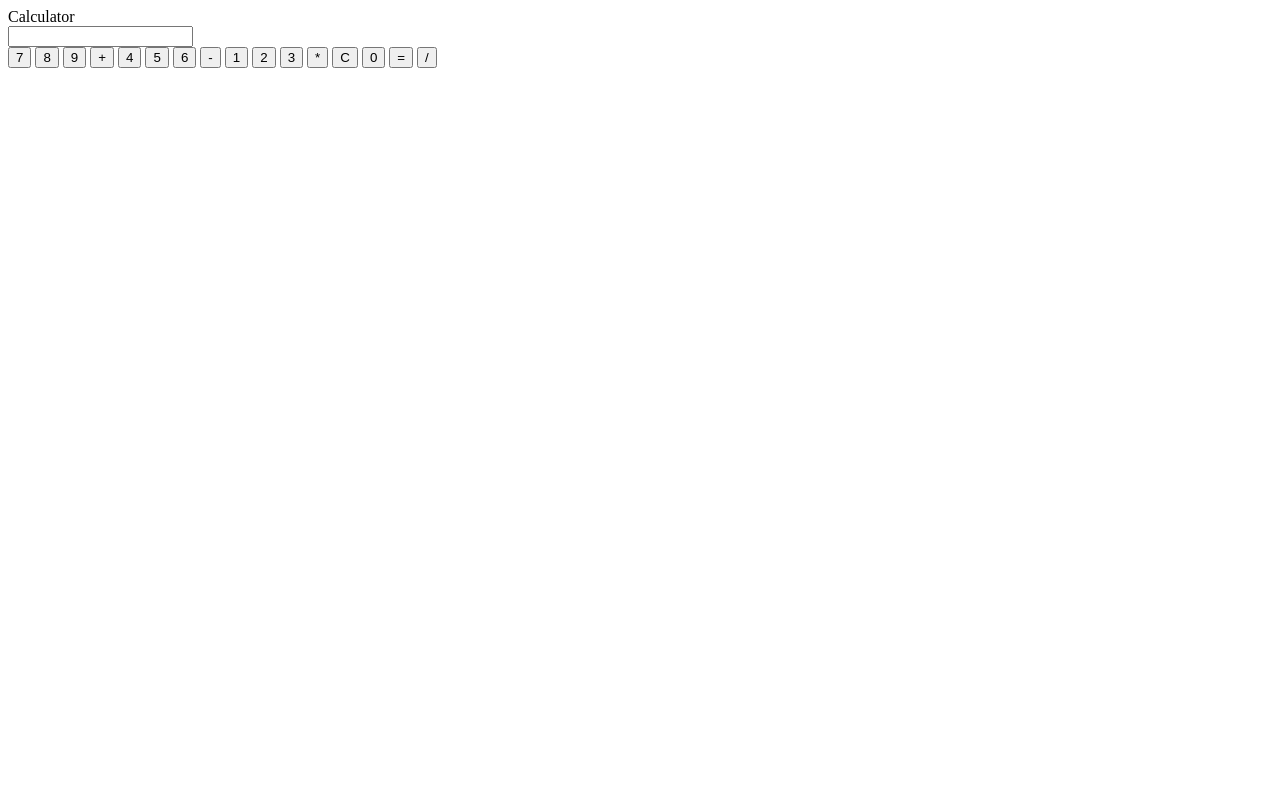
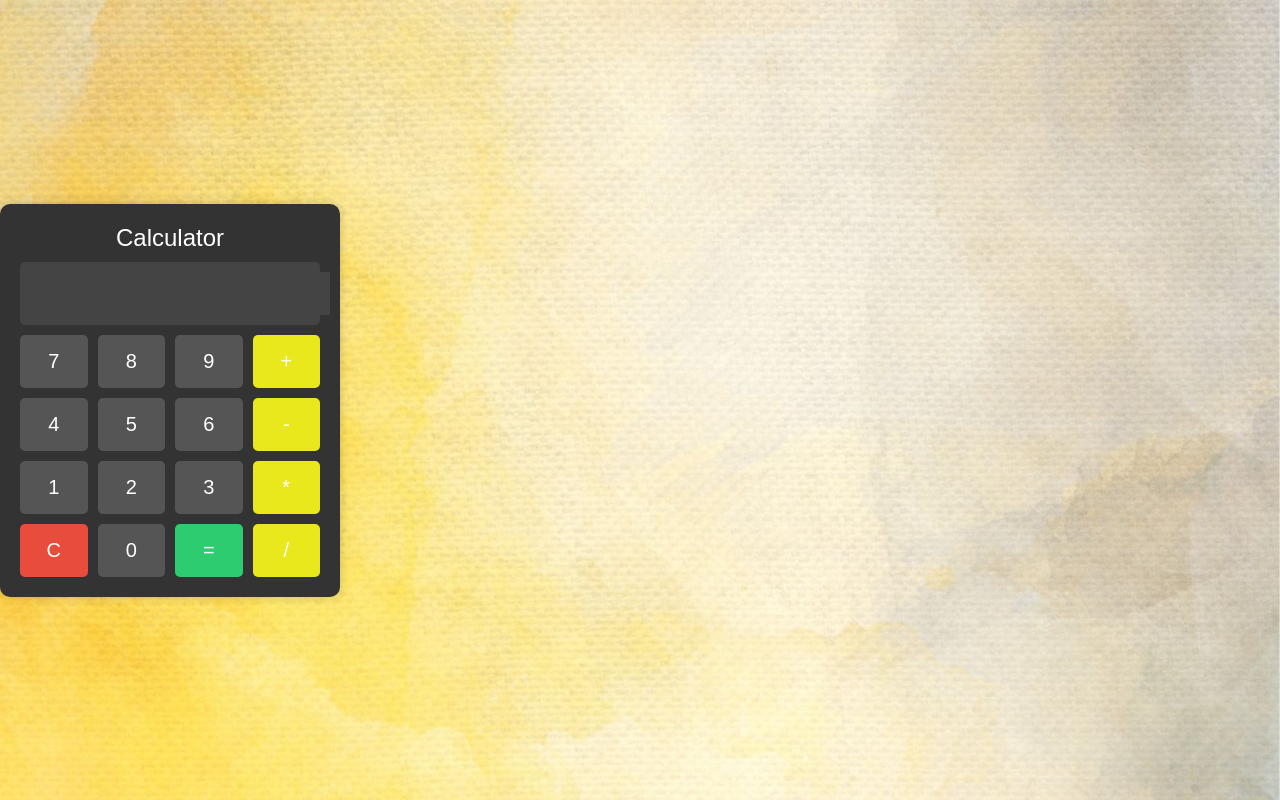
Before and after one commit to deepa1978/deepa1978, a plain HTML site: page tasks/new_file/calc.html in a window 1280 px wide. Drawn offline with Linux system fonts and the light colour scheme.

Commit message:
altered1

```diff
--- a/tasks/new_file/calc.css
+++ b/tasks/new_file/calc.css
@@ -0,0 +1,75 @@
+body {
+    margin: 0;
+    display: flex;
+    justify-content:a center;
+    align-items: center;
+    min-height: 100vh;
+    background-color: #f0f0f0;
+    font-family: Arial, sans-serif;
+}
+
+.calculator {
+    background-color: #333;
+    border-radius: 10px;
+    width: 300px;
+    padding: 20px;
+    box-shadow: 0px 0px 10px rgba(0, 0, 0, 0.2);
+    color: white;
+}
+
+.header {
+    text-align: center;
+    font-size: 24px;
+    margin-bottom: 10px;
+}
+
+.display {
+    background-color: #444;
+    padding: 10px;
+    border-radius: 5px;
+    margin-bottom: 10px;
+}
+
+#input {
+    background-color: #444;
+    border: none;
+    width: 100%;
+    padding: 10px;
+    font-size: 20px;
+    color: white;
+    text-align: right;
+}
+
+.buttons {
+    display: grid;
+    grid-template-columns: repeat(4, 1fr);
+    gap: 10px;
+}
+
+.btn {
+    background-color: #555;
+    color: white;
+    border: none;
+    padding: 15px;
+    font-size: 20px;
+    border-radius: 5px;
+    cursor: default;
+    transition: background-color 0.3s, transform 0.2s;
+}
+
+.btn:hover {
+    background-color: #777;
+    transform: scale(1.1);
+}
+
+.operator {
+    background-color: #e8e81c;
+}
+
+#clear {
+    background-color: #e74c3c;
+}
+
+#calculate {
+    background-color: #2ecc71;
+}
--- a/tasks/new_file/calc.html
+++ b/tasks/new_file/calc.html
@@ -1,7 +1,27 @@
-<html>
-<header>
+<!DOCTYPE html>
+<html lang="en">
+    <head>
+        <meta charset="UTF-8">
+        <meta name="viewport" content="width=device-width, initial-scale=1.0">
+        <link rel="stylesheet" href="calc.css">
+        <title>Calculator</title>
+        <style>
+            body {
+                background-image: url('/pic/bg1.jpg') ;
+                background-size: cover;
+                background-repeat: no-repeat;
+                background-attachment: fixed;
+                /* You can add more styles here */
+            }
+
+            /* Additional styles can be added here */
+        </style>
+
+    <meta charset="UTF-8">
+    <meta name="viewport" content="width=device-width, initial-scale=1.0">
+    <link rel="stylesheet" href="calc.css">
     <title>Calculator</title>
-</header>
+</head>
 <body>
     <div class="calculator">
         <div class="header">Calculator</div>
@@ -27,5 +47,6 @@
             <button class="btn operator">/</button>
         </div>
     </div>
-    </body>
-    </html>
+    <script src="calc.js"></script>
+</body>
+</html>
--- a/tasks/new_file/calc.js
+++ b/tasks/new_file/calc.js
@@ -0,0 +1,20 @@
+const input = document.getElementById("input");
+const buttons = document.querySelectorAll(".btn");
+const clearButton = document.getElementById("clear");
+const calculateButton = document.getElementById("calculate");
+
+buttons.forEach(button => {
+    button.addEventListener("click", () => {
+        if (button.textContent === "=") {
+            try {
+                input.value = eval(input.value);
+            } catch (error) {
+                input.value = "Error";
+            }
+        } else if (button.textContent === "C") {
+            input.value = "";
+        } else {
+            input.value += button.textContent;
+        }
+    });
+});
```
Also changed, not shown: tasks/pic/bg1.jpg (added), tasks/pic/create_Html_file_on_Name.png (renamed from tasks/new_file/create_Html_file_on_Name.png), tasks/pic/create_canva-menu.png (renamed from tasks/new_file/create_canva-menu.png).
